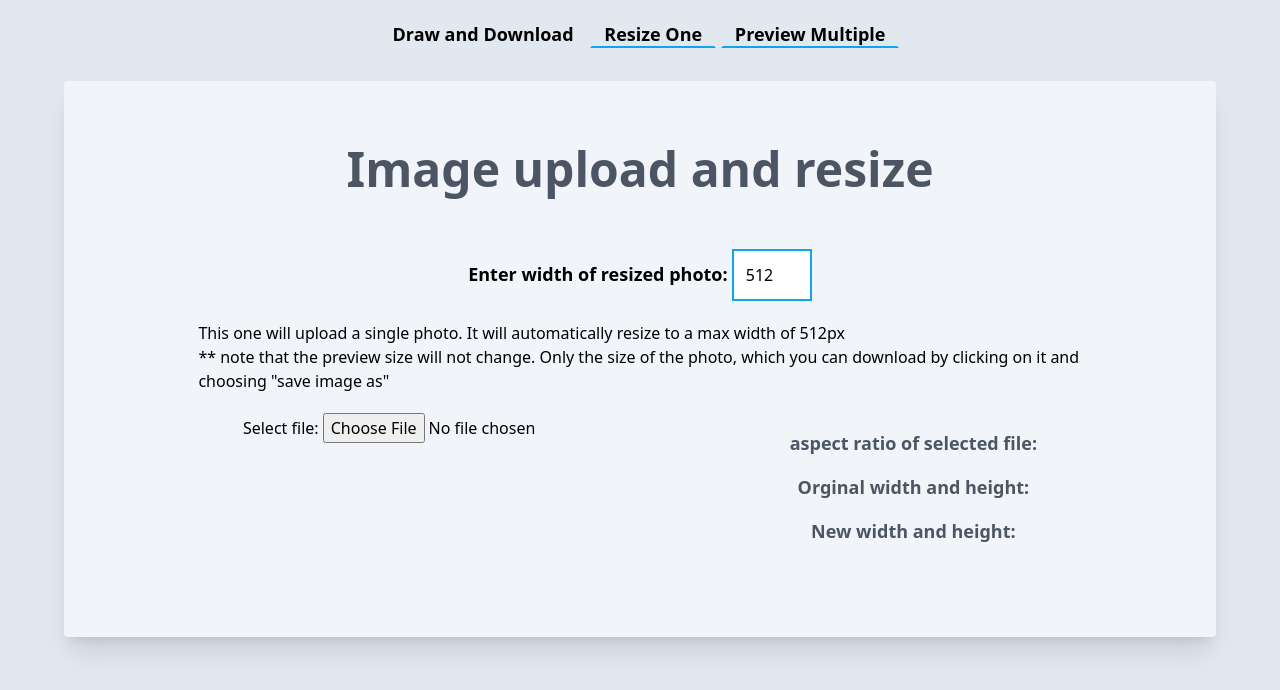
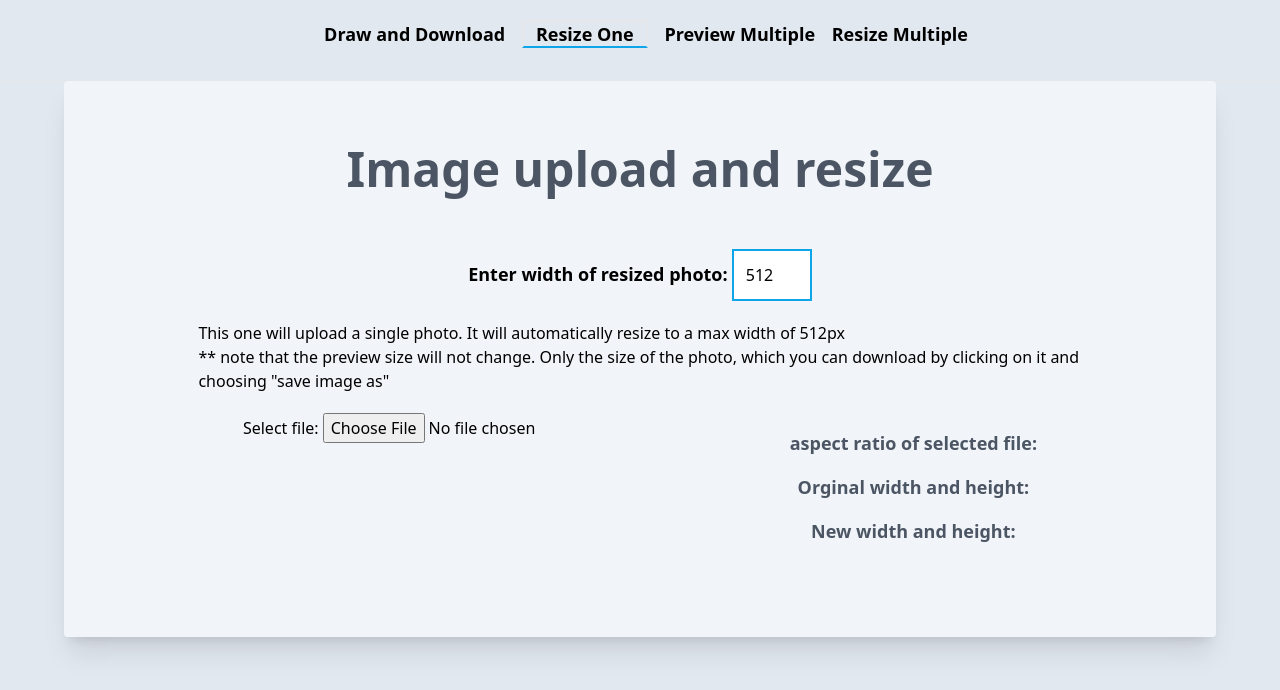
Before and after one commit to cherbear263/canvas-images, a website: page resizeOne.html in a window 1280 px wide. Drawn offline with Linux system fonts and the light colour scheme.

Commit message:
add link to resizeMultiple

```diff
--- a/resizeOne.html
+++ b/resizeOne.html
@@ -27,10 +27,15 @@
         <a class="px-3" href="/canvas-images">Draw and Download</a>
         <a class="px-3 border-2 border-b-sky-500"" href="resizeOne.html">Resize One</a>
         <a
-          class="px-3 border-2 border-b-sky-500"
+          class="px-3"
           href="multiple.html"
           >Preview Multiple</a
         >
+        <a
+        class="px-30"
+        href="resizeMultiple.html"
+        >Resize Multiple</a
+      >
       </div>
       </nav>
     <hr />
```
Also changed, not shown: index.html (+2 -0 lines), multiple.html (+5 -0 lines), README.md.
